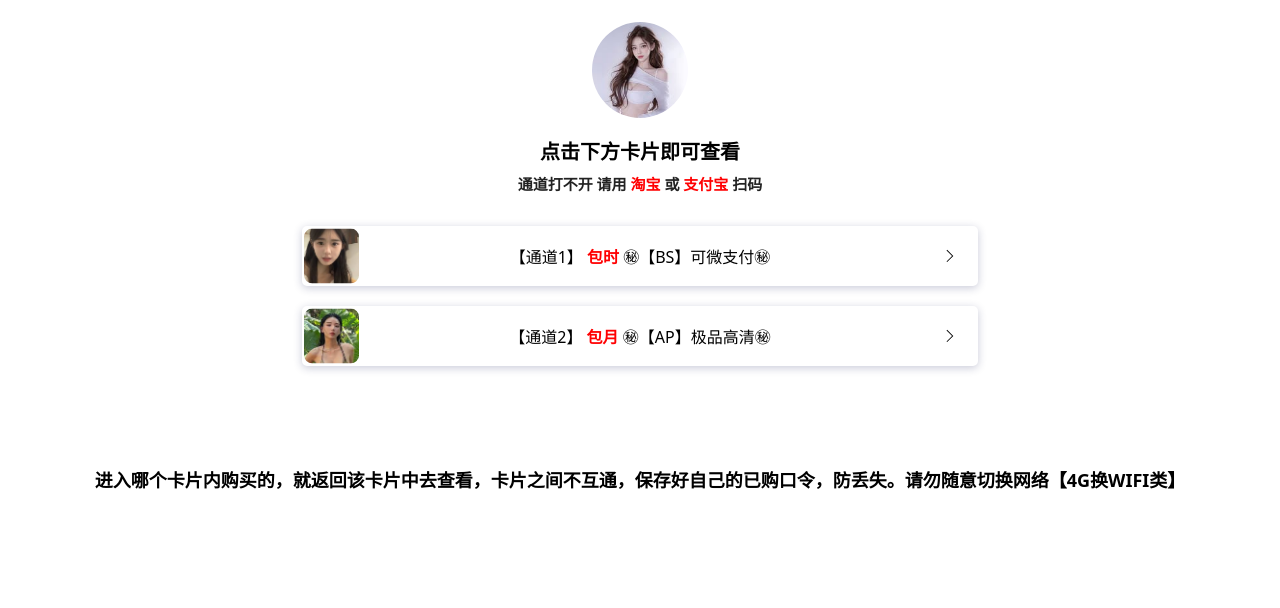
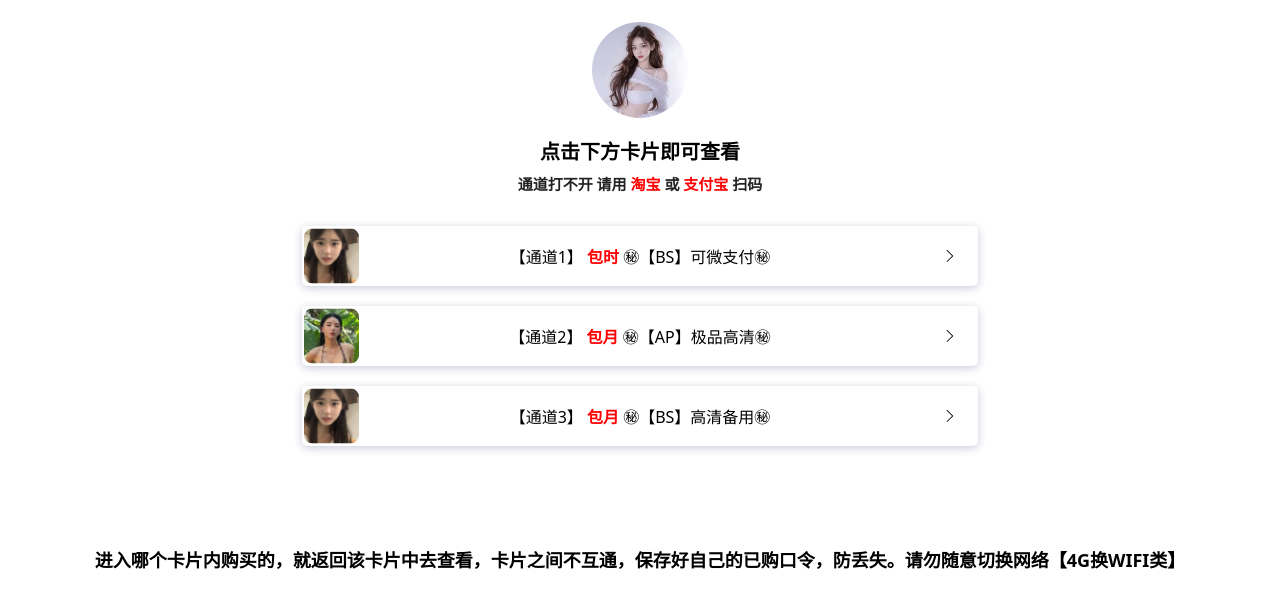
Before and after one commit to epps54634/epps54634.github.io, a plain HTML site: page index.html in a window 1280 px wide. Drawn offline with Linux system fonts and the light colour scheme.

Commit message:
Update index.html

```diff
--- a/index.html
+++ b/index.html
@@ -663,6 +663,21 @@ a:hover .gwd-tooltip[data-v-782a8437] {
 							</div>
 						</div>
 				<!--单个结束-->
+						 					<!--单个开始3-->
+						<div class="VLink_vlink-container__HQcmL">
+							<div id="f04NnLkR2Q" class=" VLink_vlink-item__YP_A_ theme-vlink" style="color:#fff;">
+							<a href="http://hyimages.dzsas.com/customer/20250425/2f17b3a8-6630-4460-a83b-b60e2514a8d7.html?dd=CmmS8J" target="_blank">
+							<img src="./pdd9_files/1.jpg" style="width: 55px;height: 55px;left: 0px;border-radius: 15%;" class="VLink_icon-img__Qp9yJ" alt="icon" crossorigin="anonymous">
+								<div id="f04NnLkR2Q" class="VLink_item-title__xh8tI" style="color:#000;">【通道3】 <span style="color:#FF0002;"><b>包月</b></span> ㊙【BS】高清备用㊙</div>
+								<div class="VLink_right-icon__TEIU2">
+								<svg t="1718368527792" class="VLink_icon__pBIOn" viewBox="0 0 1024 1024" version="1.1" xmlns="http://www.w3.org/2000/svg" width="20" height="20" style="padding: 13px;">
+										<path d="M826.999231 511.74315 811.048957 495.789807 811.080679 495.757061 800.197818 484.938668 789.630135 474.370984 789.598412 474.40373 376.675942 63.961754 330.929038 109.415992 735.788879 511.832178 330.929038 914.248364 376.675942 959.696462 811.080679 527.911388 810.954813 527.786545Z" fill=" #000" p-id="2427"></path>
+									</svg>
+									</div>
+									</a>
+							</div>
+						</div>
+				<!--单个结束-->
 						 					<!--单个开始
 						<div class="VLink_vlink-container__HQcmL">
 							<div id="f04NnLkR2Q" class=" VLink_vlink-item__YP_A_ theme-vlink" style="color:#fff;">
```
